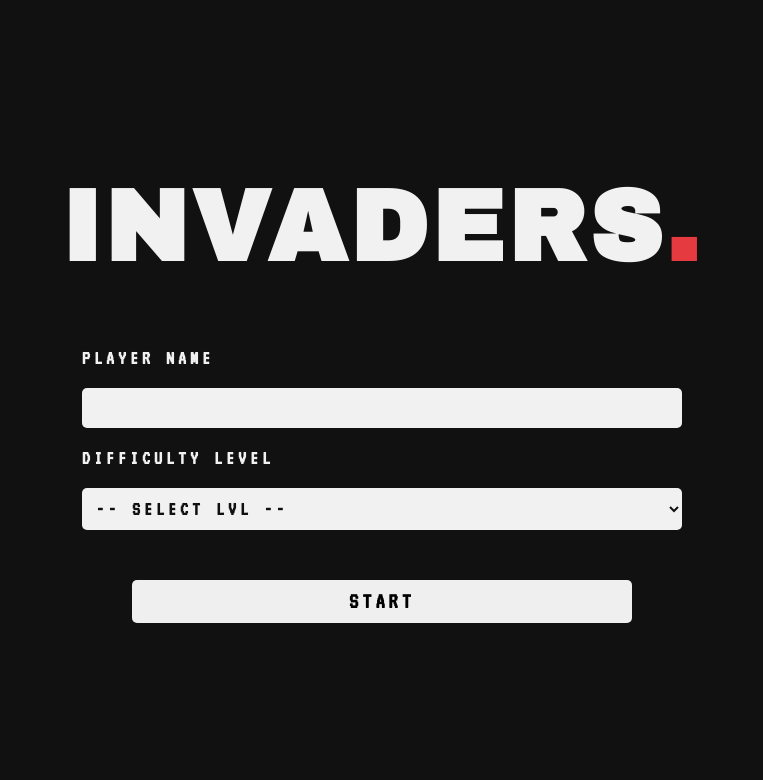
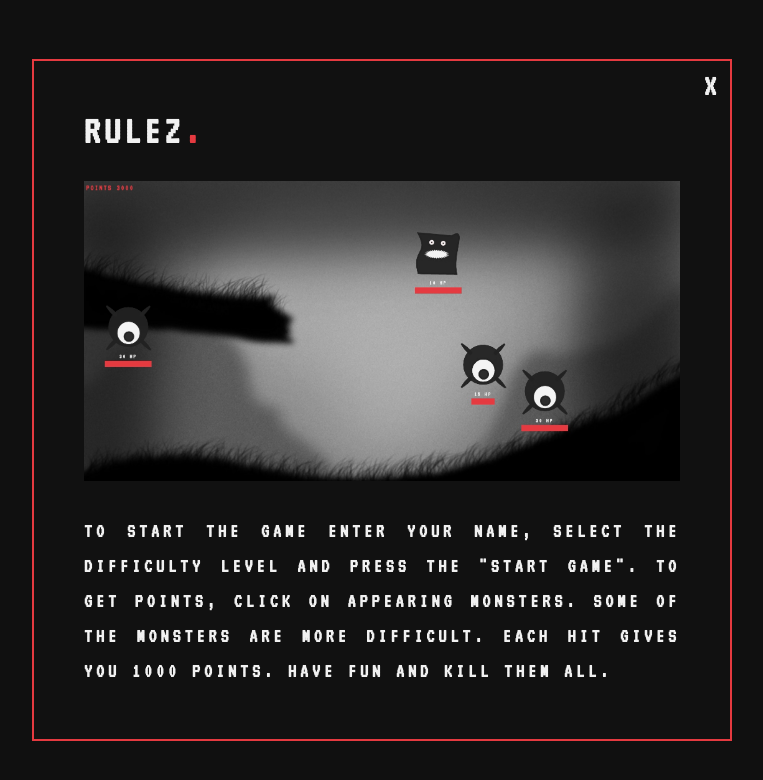
Before and after one commit to marekwil89/invaders-game, a website: page index.html in a window 1280 px wide. Shown: the whole page, without its empty margins (258-1021 px from the left). Drawn offline with Linux system fonts and the light colour scheme.

Commit message:
rulez-section

```diff
--- a/assets/js/app.js
+++ b/assets/js/app.js
@@ -1,7 +1,7 @@
 var app = angular.module('app', ['ngAnimate'])
 
 app.controller('appCtrl', function($scope, $interval, enemyService, randomService, userService) {
-
+    $scope.rulez = true
     $scope.show = false
 
     $scope.enemyStyle = function(enemy){
--- a/assets/sass/style.sass
+++ b/assets/sass/style.sass
@@ -28,6 +28,51 @@ $red: #E53A40
   text-transform: uppercase
 
 
+.rulez-modal
+  position: fixed
+  top: 0
+  left: 0
+  width: 100%
+  min-height: 100vh
+  background: rgba($dark, 0.8)
+  display: flex
+  justify-content: center
+  align-items: center
+  z-index: 99
+
+  .rulez-box
+    padding: 50px
+    background: $dark
+    color: $white
+    width: 700px
+    border: 2px solid $red
+    position: relative
+
+    .close-rulez
+      cursor: pointer
+      position: absolute
+      top: 10px
+      font-size: 30px
+      right: 10px
+
+    h2
+      font-size: 40px
+
+      span
+        color: $red
+
+    figure
+      width: 100%
+      margin: 30px 0
+
+      img
+        width: 100%
+
+    p
+      text-align: justify
+      font-size: 20px
+      line-height: 35px
+
 .menu-section
   min-height: 100vh
   width: 100%
@@ -36,7 +81,6 @@ $red: #E53A40
   align-items: center
   flex-direction: column
   background: $dark
-
 
   .player-points
     color: $red
--- a/index.html
+++ b/index.html
@@ -16,12 +16,22 @@
       <h2>Only for Desktops :(</h2>
     </section>
 
+    <section ng-show="rulez" class="rulez-modal">
+      <div class="rulez-box">
+        <div ng-click="rulez = false" class="close-rulez">X</div>
+        <h2>Rulez<span>.</span></h2>
+        <figure>
+          <img src="./assets/images/game-screen.png" alt="">
+        </figure>
+        <p>To start the game enter your name, select the difficulty level and press the "Start Game". To get points, click on appearing monsters. Some of the monsters are more difficult. Each hit gives you 1000 points. Have fun and kill them all.</p>
+      </div>
+    </section>
+
 	<section ng-if="!show" class="menu-section">
 
 	  <h1 class="glitch" data-text="Invaders">Invaders<span class="red-dot">.</span></h1>
-	  <p class="player-points" ng-if="activeUser.points">gameover you get {{activeUser.points}} points</p>
+	  <p class="player-points" ng-show="activeUser.points">gameover you get {{activeUser.points}} points</p>
       <form ng-submit="createNewUser(user)">
-
         <fieldset>
           <legend>Player Name</legend>
           <input type="text" ng-model="user.name" required>
```
Also changed, not shown: assets/images/game-screen.png (added), assets/sass/style.css, 1 other file.
